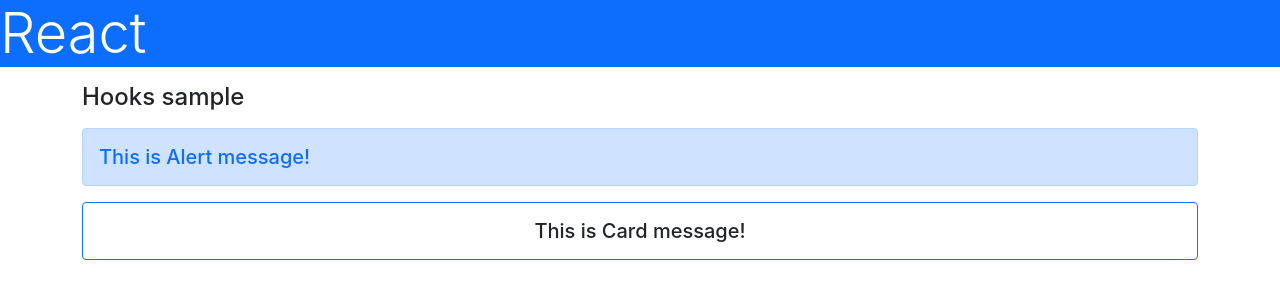
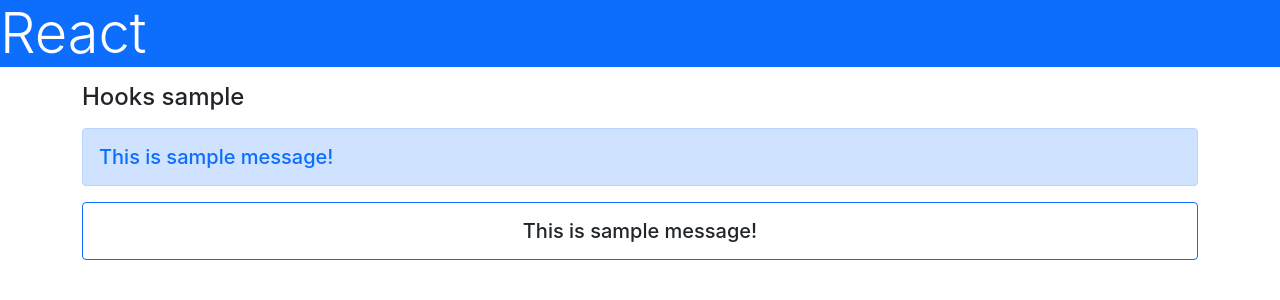
Before and after one commit to Ha-ji-me/learning-react-hooks, a React (Create React App) app: page / in a window 1280 px wide. Shown: the top 300 px of the page. Built offline with nearby package versions, Linux system fonts and the light colour scheme.

Commit message:
4-2/関数コンポーネントを深める: 属性の受け渡し

```diff
--- a/src/Card.jsx
+++ b/src/Card.jsx
@@ -1,26 +1,28 @@
 import React, {useState} from "react";
 import './App.css';
 
-function AlertMessage() {
+function AlertMessage(props) {
   return <div className="alert alert-primary h5 text-primary">
-    This is Alert message!
+    {props.message}
   </div>
 }
 
-function CardMessage() {
+function CardMessage(props) {
   return <div className="card p-3 h5 border-primary text-center">
-    This is Card message!
+    {props.message}
   </div>
 }
 
 function Card() {
+  const [msg] = useState('This is sample message!');
+
   return (
     <div>
       <h1 className="bg-primary text-white display-4">React</h1>
       <div className="container">
         <h4 className="my-3">Hooks sample</h4>
-        <AlertMessage />
-        <CardMessage />
+        <AlertMessage message={msg} />
+        <CardMessage message={msg} />
       </div>
     </div>
   )
```
